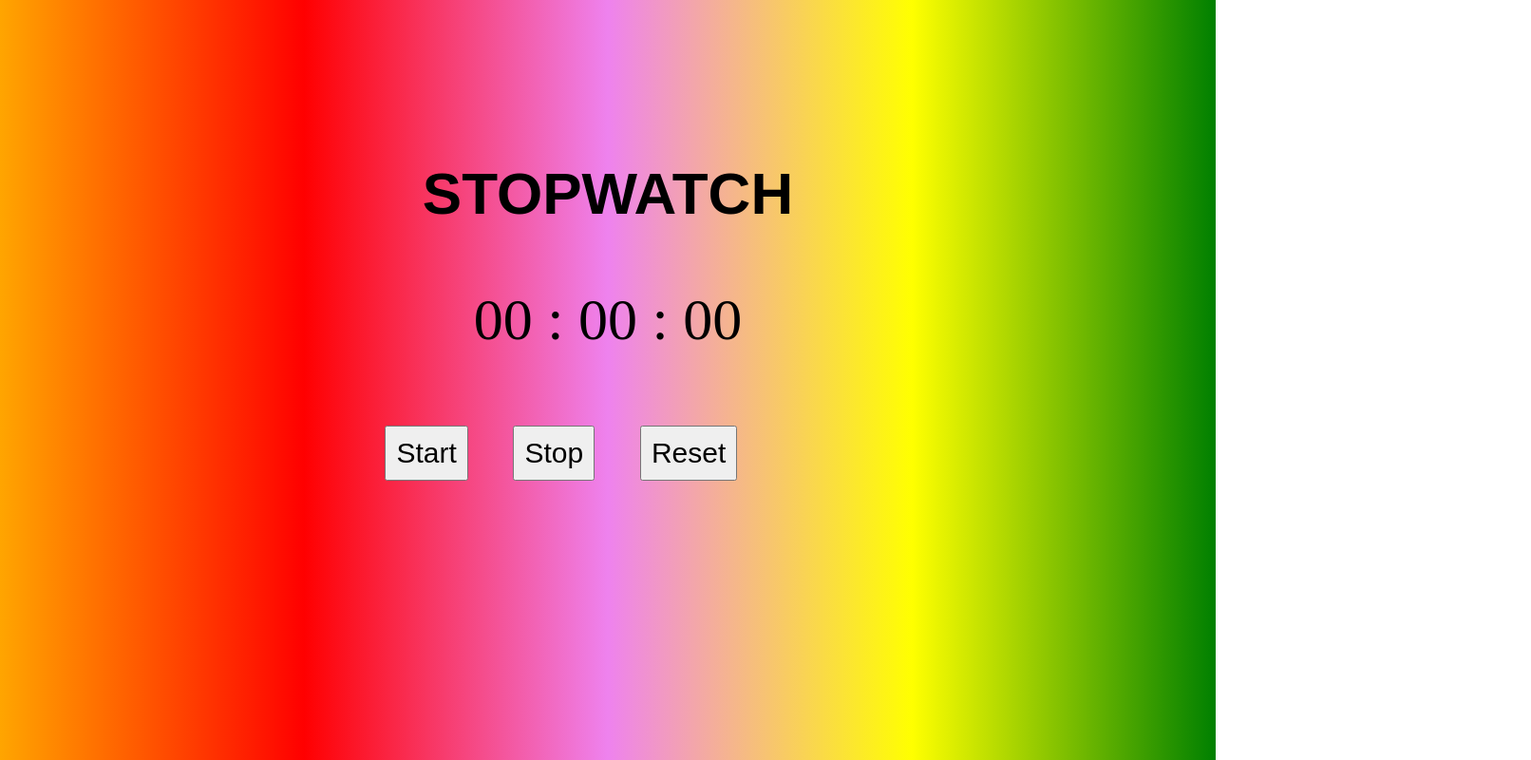
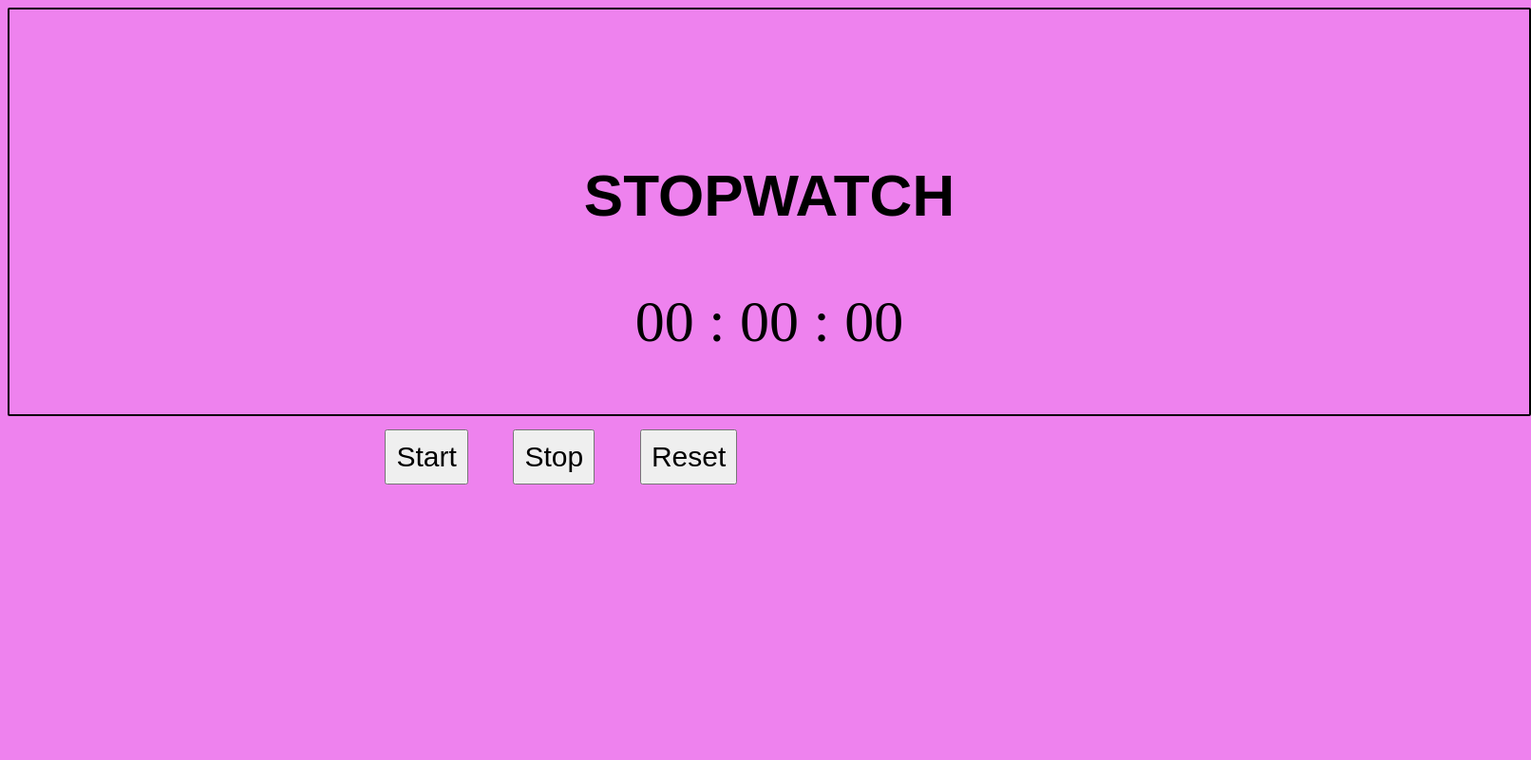
Before and after one commit to AishwaryaArun12/stopwatcch, a plain HTML site: page StopWatch.html in a window 1280 px wide. Shown: the whole page at 95% size, 1612 px wide, since content can reach past the window. Drawn offline with Linux system fonts and the light colour scheme.

Commit message:
commited

```diff
--- a/stopwatch.css
+++ b/stopwatch.css
@@ -1,5 +1,5 @@
 body{
- background-image: linear-gradient(to right,orange, red,violet,yellow,green);
+ background-color: violet;
 }
 .container{
     padding-top: 10rem;
@@ -8,6 +8,9 @@ body{
     align-items: center;
     flex-direction: column;
     font-size: 62px;
+    border: 2px solid black;
+    border-radius: 2px;
+    width: 200vh;
 }
 .button{
     display: flex;
```
